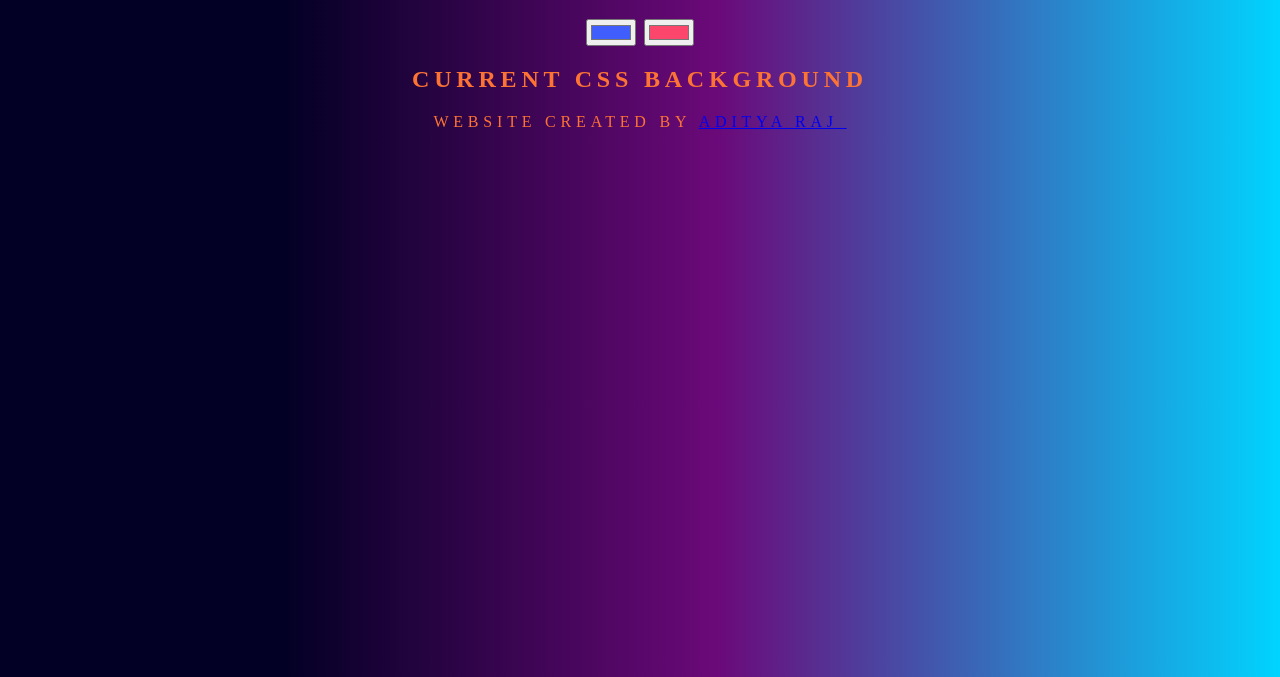
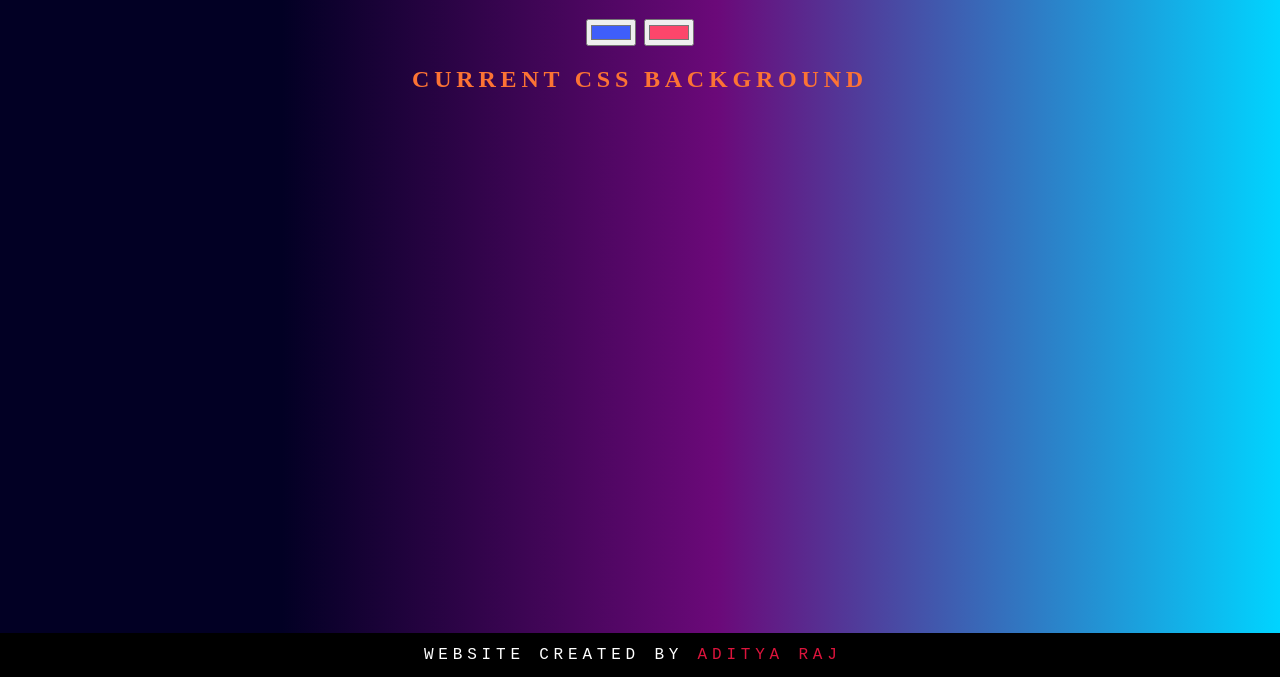
Before and after one commit to aditya8Raj/css-gradients, a plain HTML site: page index.html in a window 1280 px wide. Shown: the part 123-800 px from the top of the page. Drawn offline with Linux system fonts and the light colour scheme.

Commit message:
Update style.css

```diff
--- a/style.css
+++ b/style.css
@@ -12,3 +12,31 @@ h3 {
     color: black;
     text-transform: lowercase;
 }
+
+footer {
+    font-family: "Roboto Mono", monospace;
+    font-size: 1rem;
+    color: white;
+    background-color: rgb(0, 0, 0);
+    position: fixed;
+    left: 0;
+    bottom: 0;
+    width: 100%;
+    color: white;
+    text-align: center;
+    padding: 0.8rem 0px 0.8rem 0px;
+}
+
+a {
+    color: rgb(151, 255, 243);
+    text-decoration: none;
+}
+
+.myName {
+    color: crimson;
+}
+
+#github {
+    filter: invert();
+    transform: translateY(5px);
+}
```
